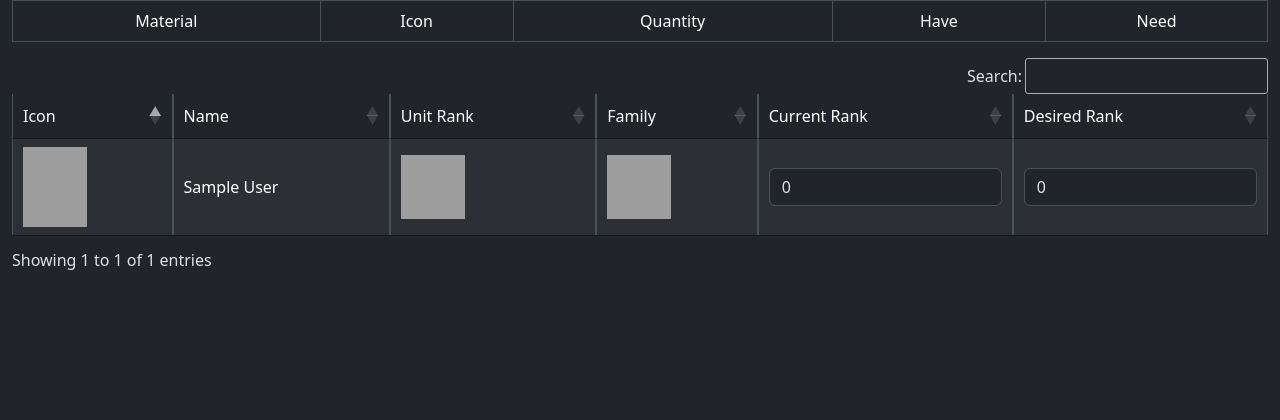
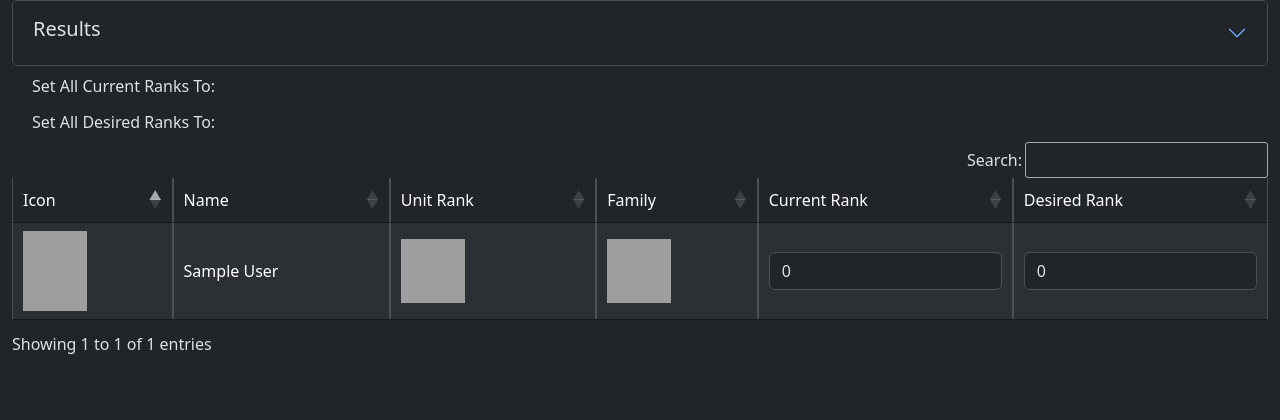
Before and after one commit to atrotter01/dqt-db, a Flask app: template templates/rankup_calculator.html in a window 1280 px wide. Shown: the part 135-555 px from the top of the page. Run offline with Flask 3, Linux system fonts and the light colour scheme; the template is opened without the code that fills it: most values are stand-ins (such as "Sample title", 1, 10 or a date in 2020); parts of the project's set-up code (start-up, migrations or seed data) failed here and were passed over; some libraries are stand-ins or nearby versions; grey boxes are pictures that could not be loaded.

Commit message:
UI Updates For Rankup Calculator

```diff
--- a/templates/rankup_calculator.html
+++ b/templates/rankup_calculator.html
@@ -30,17 +30,7 @@
                         text: 'Load Data',
                         className: 'btn btn-primary',
                         action: loadForm,
-                    },
-                    {
-                        text: 'Set Desired Ranks To Max',
-                        className: 'btn btn-primary',
-                        action: setDesiredRanks,
-                    },
-                    {
-                        text: 'Set Current Ranks To Max',
-                        className: 'btn btn-primary',
-                        action: setCurrentRanks,
-                    },
+                    }
                 ],
                 dom: 'BPflrtip'
             };
@@ -62,12 +52,31 @@
 
             var table_rankup = $('#dt_rankup').DataTable(dt_options);
             table_rankup.columns.adjust().responsive.recalc();
+
+            $("div[id^='collapse']").on('shown.bs.collapse', function() {
+               resizeTables();
+            });
         } );
 
         var rank_up_table = [];
         var current_materials = {};
 
-        $.get( "/api/unit/rankup_calculator").done(function(data) { rank_up_table = data; });
+        $.get( "/api/unit/rankup_calculator").done(function(data) {
+            rank_up_table = data;
+
+            var sel = $('<select>').attr('class', 'form-select').attr('onchange', 'setDesiredRanks(this)').appendTo('#desiredRankContainer');
+
+            $(rank_up_table[0]['rank_up_table']).each(function() {
+                sel.append($("<option>").attr('value',this.rank_number).text(this.rank_number));
+            });
+
+            var sel = $('<select>').attr('class', 'form-select').attr('onchange', 'setCurrentRanks(this)').appendTo('#currentRankContainer');
+
+            $(rank_up_table[0]['rank_up_table']).each(function() {
+                sel.append($("<option>").attr('value',this.rank_number).text(this.rank_number));
+            });
+
+            });
 
         function calculate_materials() {
             var needed_materials = {};
@@ -219,18 +228,38 @@
             calculate_materials();
         }
 
-        function setCurrentRanks() {
-            $('[id*="c_"]').val({{units[0].rank_up_table[-1:][0].rank_number}});
+        function setCurrentRanks(el) {
+            let rank_number = $(el).val();
+
+            if(rank_number === null) {
+                return;
+            }
+
+            $('[id*="c_"]').val(rank_number);//{{units[0].rank_up_table[-1:][0].rank_number}});
             calculate_materials();
         }
 
-        function setDesiredRanks() {
-            $('[id*="d_"]').val({{units[0].rank_up_table[-1:][0].rank_number}});
+        function setDesiredRanks(el) {
+            let rank_number = $(el).val();
+
+            if(rank_number === null) {
+                return;
+            }
+
+            $('[id*="d_"]').val(rank_number);//{{units[0].rank_up_table[-1:][0].rank_number}});
             calculate_materials();
         }
 
     </script>
     <form name="calculator_form" id="calculator_form">
+    <div class="accordion" id="accordian">
+        <div class="accordion-item">
+            <h2 class="accordion-header">
+                <button class="accordion-button collapsed" type="button" data-bs-toggle="collapse" data-bs-target="#collapseOne" area-expanded="false" aria-controls="collapseOne">
+                    <h5>Results</h5>
+                </button>
+            </h2>
+            <div id="collapseOne" class="accordion-collapse collapse" data-bs-parent="#accordion">
                 <div id="calculator_results" class="accordion-body">
                     <table id="dt_rankup" class="table table-striped table-hover table-bordered align-middle" style="width:100%">
                         <thead>
@@ -241,6 +270,17 @@
                             <td class="text-center">Need</td>
                         </thead>
                     </table>
+                </div>
+            </div>
+        </div>
+    </div>
+    <div class="row p-1 m-1">
+        <div class="col col-sm-auto">Set All Current Ranks To:</div>
+        <div id="currentRankContainer" class="col"></div>
+    </div>
+    <div class="row p-1 m-1">
+        <div class="col col-sm-auto">Set All Desired Ranks To:</div>
+        <div id="desiredRankContainer" class="col"></div>
     </div>
     <table id="dt" class="table table-striped table-hover table-bordered align-middle" style="width:100%">
         <thead>
```
Lines whose indentation alone changed are shown as unchanged.
